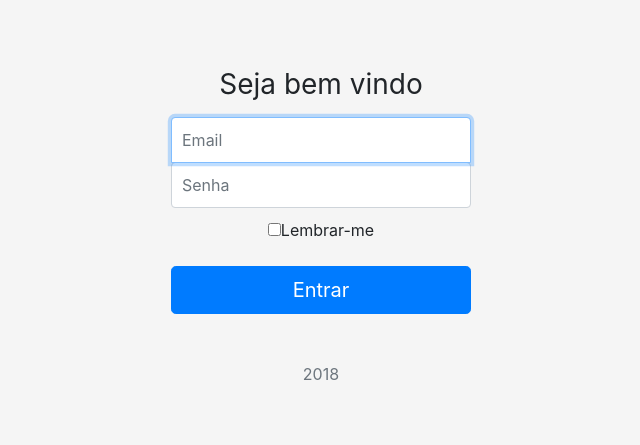
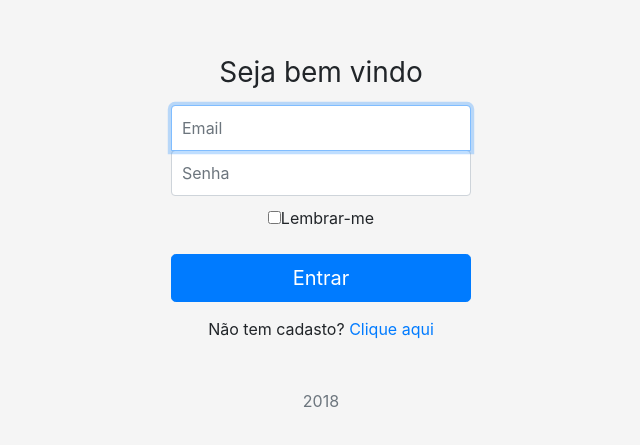
Before and after one commit to merciof/tcc, a plain HTML site: page index.html in a window 1280 px wide. Shown: the part 165-610 px from the top of the page, without its empty margins (319-959 px from the left). Drawn offline with nearby package versions, Linux system fonts and the light colour scheme; some packages are replaced by stand-ins of ours.

Commit message:
uso da diretiva ng-click e da função goCadastro() para a mudança de rota.

```diff
--- a/components/tela-login/tela-login.component.js
+++ b/components/tela-login/tela-login.component.js
@@ -6,6 +6,12 @@ angular.module('telaLogin').component('telaLogin',{
 
             $location.path('/home');
 
+        }
+
+        $scope.goCadastro = function goCadastro() {
+
+
+            $location.path('/cadastro');
 
         }
     }
--- a/components/tela-login/tela-login.template.html
+++ b/components/tela-login/tela-login.template.html
@@ -51,6 +51,7 @@ body {
 }
 </style>
 
+<!--A função goHome(), que está no controlador do componente tela-login, muda a visão (rota) para '/home'-->
 <form ng-submit="goHome()" class="form-signin text-center">
   <!-- <img class="mb-4" src="https://getbootstrap.com/docs/4.0/assets/brand/bootstrap-solid.svg" alt="" width="72" height="72"> -->
   <h1 class="h3 mb-3 font-weight-normal">Seja bem vindo</h1>
@@ -68,5 +69,10 @@ body {
   <button class="btn btn-lg btn-primary btn-block" type="submit">Entrar</button>
 
 
+
+</form>
+
+<div class="text-center" >
+  Não tem cadasto? <a href="" ng-click="goCadastro()" > Clique aqui</a>
   <p class="mt-5 mb-3 text-muted">2018</p>
-  </form>
+</div>
--- a/livrosApp.routes.js
+++ b/livrosApp.routes.js
@@ -10,6 +10,7 @@ angular.module('livrosApp')
       template: '<header-home></header-home>' + '<main role="main"><jumbotron-home></jumbotron-home>'
                 + '<card-livro></card-livro></main>'  + '<footer-home></footer-home>'
     }).when('/cadastro', {
+      name: 'cadastro',
       template: '<cadastro-usuario></cadastro-usuario>'
     })
     .otherwise('/login')
```
Lines whose indentation alone changed are shown as unchanged.
